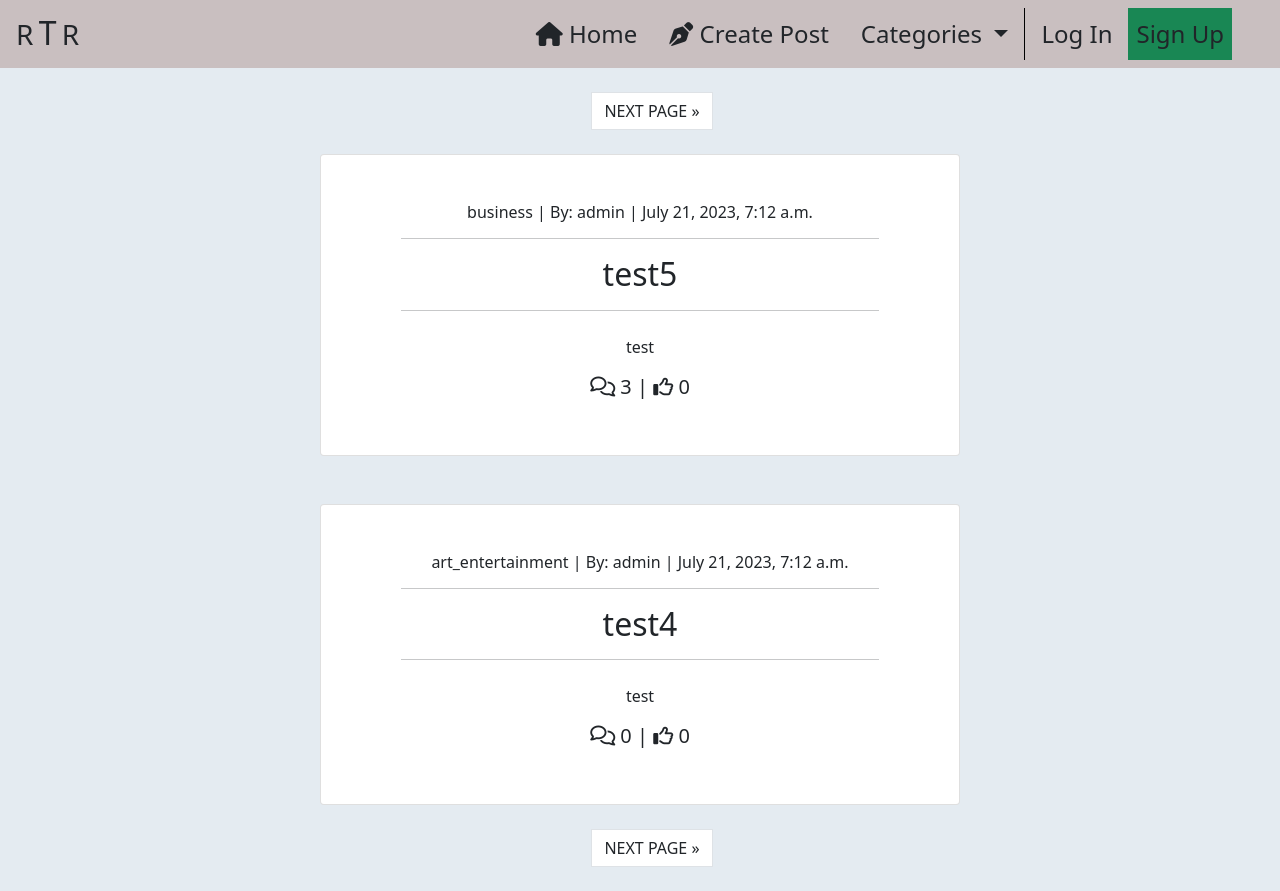
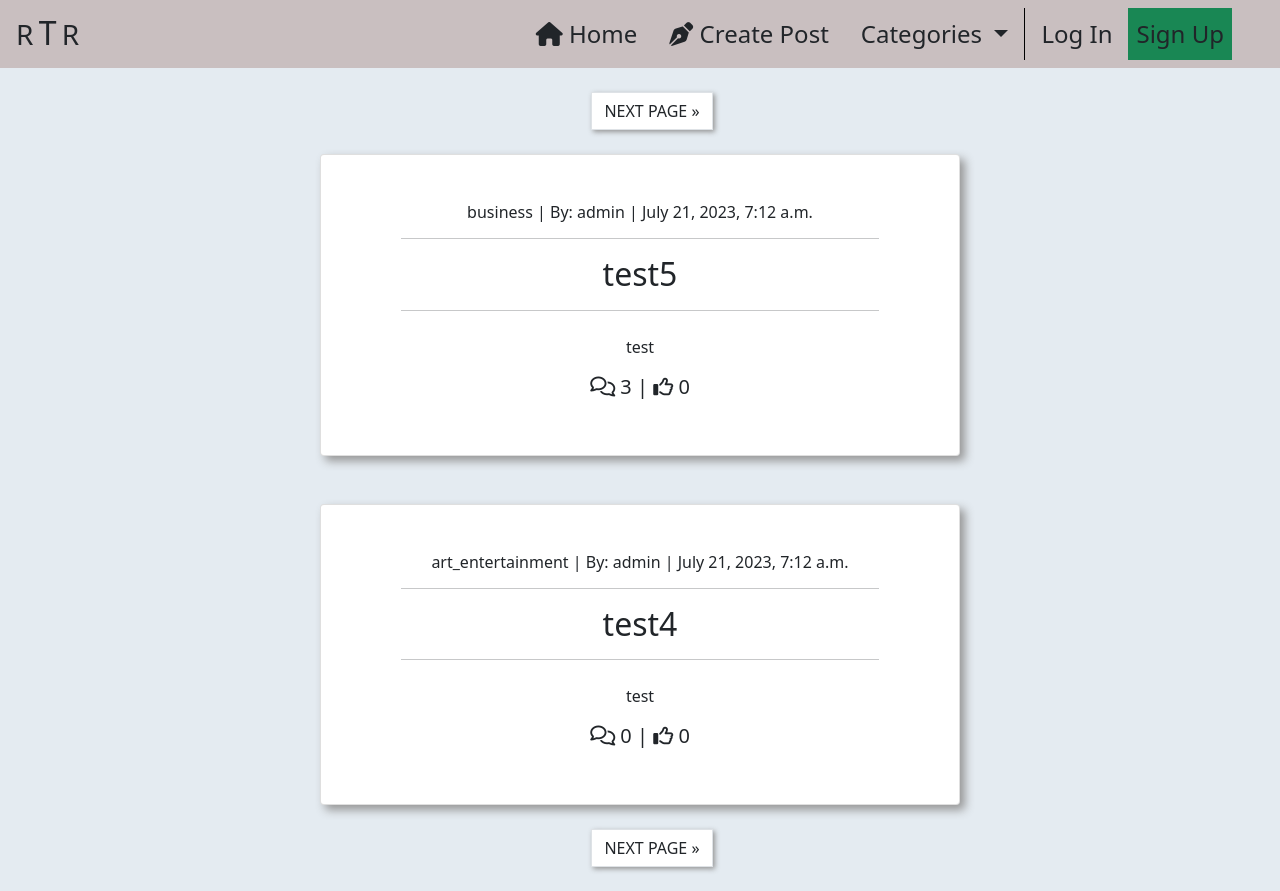
Before and after one commit to Enquil/rtr_v5, a Django app: page / in a window 1280 px wide. Run offline with Django 3.2, Linux system fonts and the light colour scheme; data comes from the database, SQL or seed files in the repository; both versions use the stored data as it was after the commit; data that the repository does not hold is empty; some libraries are stand-ins or nearby versions.

Commit message:
added box-shadows to highlight elements a little more

```diff
--- a/home/templates/home/index.html
+++ b/home/templates/home/index.html
@@ -11,7 +11,7 @@
                     {% if page_obj.has_previous %}
                     <li>
                         <a href="?page={{ page_obj.previous_page_number }}{% if category != None %}&category={{ category }}{% endif %}"
-                           class="page-link text-dark me-4">
+                           class="page-link text-dark me-4 box-shadow-smol">
                             &laquo; PREV PAGE
                         </a>
                     </li>
@@ -19,7 +19,7 @@
                     {% if page_obj.has_next %}
                         <li>
                             <a href="?page={{ page_obj.next_page_number }}{% if category != None %}&category={{ category }}{% endif %}"
-                               class="page-link text-dark ms-4">
+                               class="page-link text-dark ms-4 box-shadow-smol">
                                 NEXT PAGE &raquo;
                             </a>
                         </li>
@@ -32,7 +32,7 @@
 
                 <!-- List of posts  -->
                 {% for post in post_list %}
-                    <div class="card card-border {% if is_paginated and forloop.first %}
+                    <div class="card box-shadow-large card-border {% if is_paginated and forloop.first %}
                                                     mt-2
                                                  {% else %}
                                                     mt-5
@@ -72,7 +72,7 @@
                             {% if page_obj.has_previous %}
                             <li>
                                 <a href="?page={{ page_obj.previous_page_number }}{% if category != None %}&category={{ category }}{% endif %}"
-                                   class="page-link text-dark me-4">
+                                   class="page-link text-dark me-4 box-shadow-smol">
                                     &laquo; PREV PAGE
                                 </a>
                             </li>
@@ -80,7 +80,7 @@
                             {% if page_obj.has_next %}
                                 <li>
                                     <a href="?page={{ page_obj.next_page_number }}{% if category != None %}&category={{ category }}{% endif %}"
-                                       class="page-link text-dark ms-4">
+                                       class="page-link text-dark ms-4 box-shadow-smol">
                                         NEXT PAGE &raquo;
                                     </a>
                                 </li>
--- a/static/css/base.css
+++ b/static/css/base.css
@@ -39,7 +39,6 @@ input:focus {
     height: auto;
 }
 
-
 /* Allauth templates and Form styling */
 
 #login-header {
@@ -58,7 +57,16 @@ input:focus {
     font-size: 28px;
 }
 
-/* Colors */
+/* Colors, Shadow */
+
+
+.box-shadow-large {
+    box-shadow: 5px 5px 10px rgb(150, 150, 150);
+}
+
+.box-shadow-smol {
+    box-shadow: 2px 2px 5px rgb(150, 150, 150);
+}
 
 .slate {
     color: #6F53CA;
```
Also changed, not shown: db.sqlite3.
